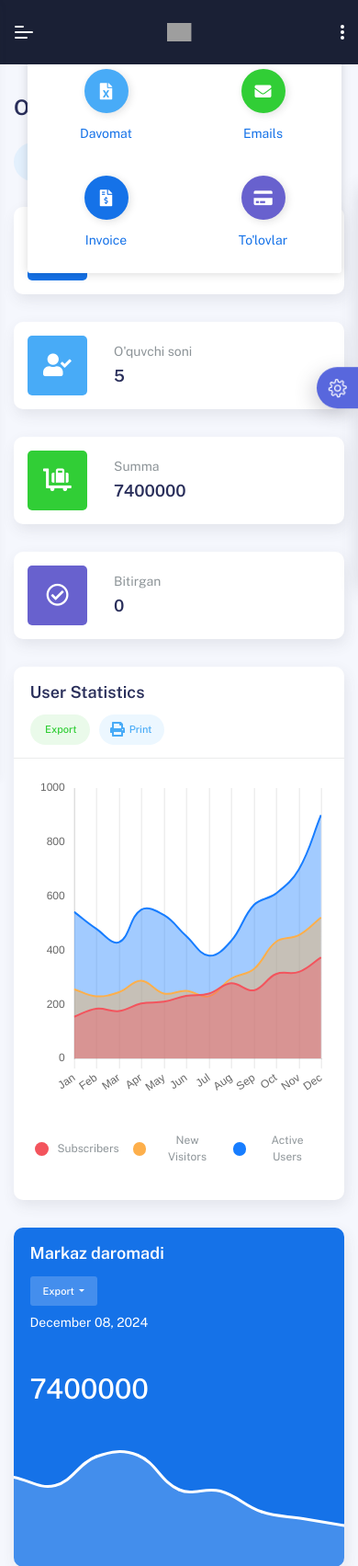
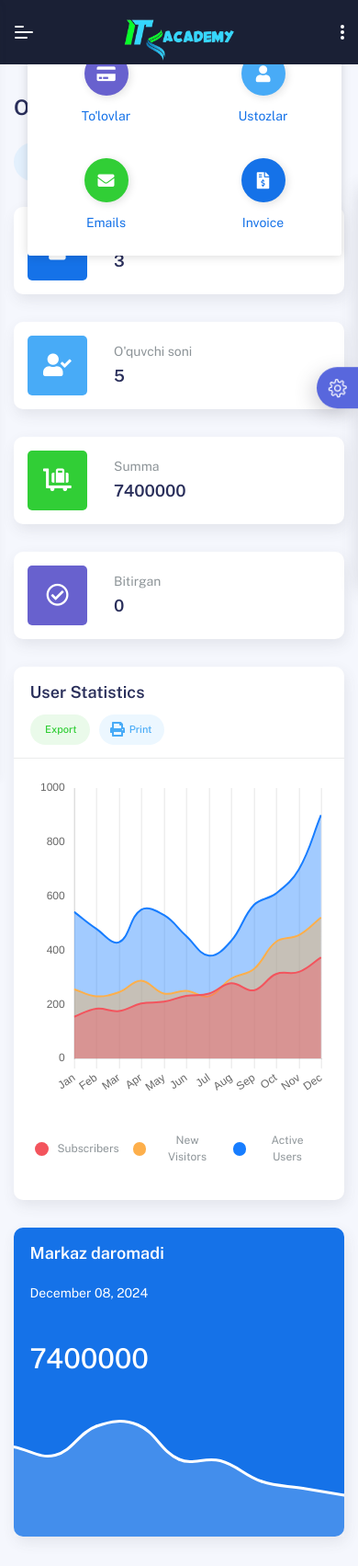
Before and after one commit to islombek-developer/CRM, a Django app: page /dashboard/ in a window 390 px wide, after a click that opens the changed part. Shown: the top 1703 px of the page at 92% size. Run offline with Django 5.2, Linux system fonts and the light colour scheme; data comes from the database, SQL or seed files in the repository; both versions use the stored data as it was after the commit; some libraries are stand-ins or nearby versions; grey boxes are pictures that could not be loaded.

Commit message:
add:logo

```diff
--- a/templates/base.html
+++ b/templates/base.html
@@ -10,7 +10,7 @@
     />
     <link
       rel="icon"
-      href="{% static 'assets/img/kaiadmin/favicon.ico' %}"
+      href="{% static 'assets/img/unco.ico' %}"
       type="image/x-icon"
     />
     <link rel="stylesheet" href="{% static 'assets/css/register.css' %}">
@@ -49,12 +49,12 @@
         <div class="sidebar-logo">
           <!-- Logo Header -->
           <div class="logo-header" data-background-color="dark">
-            <a href="index.html" class="logo">
+            <a href="#" class="logo">
               <img
-                src="{% static 'assets/img/kaiadmin/logo_light.svg' %}"
+                src="{% static 'assets/img/unco.png' %}"
                 alt="navbar brand"
                 class="navbar-brand"
-                height="20"
+                height="150"
               />
             </a>
             <div class="nav-toggle">
@@ -85,48 +85,49 @@
                 <span class="sidebar-mini-icon">
                   <i class="fa fa-ellipsis-h"></i>
                 </span>
-                <h4 class="text-section">Components</h4>
+                <h4 class="text-section">Bo'limlar</h4>
               </li>
               <li class="nav-item">
 
-                  <a href=" {% url 'group_payment'  %}"><i class="fas fa-layer-group"></i>Guruhlar</a>
+                  <a href=" {% url 'group_payment'  %}"><i class="fas fa-users"></i>Guruhlar</a>
 
+
+              </li>
+
+
+              <li class="nav-item">
+
+                  <a href="{% url 'attendance_group' %}"><i class="fas fa-calendar-check"></i>  Davomat</a>
 
               </li>
 
               <li class="nav-item">
 
-                  <a href="{% url 'teacher' %}"><i class="fas fa-pen-square"></i> O'qtuvchilar</a>
-
-
-              </li>
-              <li class="nav-item">
-
-                  <a href="{% url 'attendance_group' %}"> <i class="fas fa-table"></i> Davomat</a>
-
-              </li>
-              <li class="nav-item">
-
-                  <a href=""><i class="fas fa-map-marker-alt"></i> Profil</a>
-
-              </li>
-              <li class="nav-item">
-
                   <a href="{% url 'group_payments' %}"><i class="fa fa-credit-card"></i>  To'lovLar</a>
 
               </li>
-              <li class="nav-item">
 
-                <a href="{% url 'register' %}"><i class="fas fa-th-list"></i> Registratsiya</a>
+            <li class="nav-item">
+
+              <a href="{% url 'teacher' %}"><i class="fas fa-user"></i> O'qtuvchilar</a>
 
 
+          </li>
+            <li class="nav-item">
+              <a href=""><i class="fas fa-user-circle"></i> Profil</a>
             </li>
+            <li class="nav-item">
+
+              <a href="{% url 'register' %}"><i class="fas fa-pen-square"></i> Registratsiya</a>
+
+
+          </li>
 
 
               <li class="nav-item">
                 <a data-bs-toggle="collapse" href="#submenu">
                   <i class="fas fa-bars"></i>
-                  <p>Menu Levels</p>
+                  <p>Ma'lumotlar</p>
                   <span class="caret"></span>
                 </a>
                 <div class="collapse" id="submenu">
@@ -324,18 +325,17 @@
                   </a>
                   <div class="dropdown-menu quick-actions animated fadeIn">
                     <div class="quick-actions-header">
-                      <span class="title mb-1">Quick Actions</span>
-                      <span class="subtitle op-7">Shortcuts</span>
+                      <span class="title mb-1">Tezkor Tugmalar</span>
                     </div>
                     <div class="quick-actions-scroll scrollbar-outer">
                       <div class="quick-actions-items">
                         <div class="row m-0">
-                          <a class="col-6 col-md-4 p-0" href="#">
+                          <a class="col-6 col-md-4 p-0" href="{% url 'attendance_group' %}">
                             <div class="quick-actions-item">
                               <div class="avatar-item bg-danger rounded-circle">
                                 <i class="far fa-calendar-alt"></i>
                               </div>
-                              <span class="text">Kalendar</span>
+                              <span class="text">Davomat</span>
                             </div>
                           </a>
                           <a class="col-6 col-md-4 p-0" href="{% url 'group_payment' %}">
@@ -343,17 +343,27 @@
                               <div
                                 class="avatar-item bg-warning rounded-circle"
                               >
-                                <i class="fas fa-map"></i>
+                              <i class="fas fa-users"></i>
                               </div>
                               <span class="text">Guruhlar</span>
                             </div>
                           </a>
-                          <a class="col-6 col-md-4 p-0" href="#">
+                          <a class="col-6 col-md-4 p-0" href="{% url 'group_payments' %}">
+                            <div class="quick-actions-item">
+                              <div
+                                class="avatar-item bg-secondary rounded-circle"
+                              >
+                                <i class="fas fa-credit-card"></i>
+                              </div>
+                              <span class="text">To'lovlar</span>
+                            </div>
+                          </a>
+                          <a class="col-6 col-md-4 p-0" href="{% url 'teacher' %}">
                             <div class="quick-actions-item">
                               <div class="avatar-item bg-info rounded-circle">
-                                <i class="fas fa-file-excel"></i>
+                                <i class="fas fa-user"></i>
                               </div>
-                              <span class="text">Davomat</span>
+                              <span class="text">Ustozlar</span>
                             </div>
                           </a>
                           <a class="col-6 col-md-4 p-0" href="#">
@@ -376,16 +386,7 @@
                               <span class="text">Invoice</span>
                             </div>
                           </a>
-                          <a class="col-6 col-md-4 p-0" href="{% url 'group_payments' %}">
-                            <div class="quick-actions-item">
-                              <div
-                                class="avatar-item bg-secondary rounded-circle"
-                              >
-                                <i class="fas fa-credit-card"></i>
-                              </div>
-                              <span class="text">To'lovlar</span>
-                            </div>
-                          </a>
+
                         </div>
                       </div>
                     </div>
--- a/users/forms.py
+++ b/users/forms.py
@@ -17,7 +17,7 @@ class StudentForm(forms.ModelForm):
 
     class Meta:
         model = Student
-        fields = ['first_name', 'last_name', 'phone']
+        fields = ['first_name', 'last_name', 'phone','phone2']
 
     def save(self, commit=True):
         instance = super().save(commit=False)
--- a/users/templates/users/dashboard.html
+++ b/users/templates/users/dashboard.html
@@ -139,28 +139,7 @@
             <div class="card-head-row">
               <div class="card-title">Markaz daromadi</div>
               <div class="card-tools">
-                <div class="dropdown">
-                  <button
-                    class="btn btn-sm btn-label-light dropdown-toggle"
-                    type="button"
-                    id="dropdownMenuButton"
-                    data-bs-toggle="dropdown"
-                    aria-haspopup="true"
-                    aria-expanded="false"
-                  >
-                    Export
-                  </button>
-                  <div
-                    class="dropdown-menu"
-                    aria-labelledby="dropdownMenuButton"
-                  >
-                    <a class="dropdown-item" href="#">Action</a>
-                    <a class="dropdown-item" href="#">Another action</a>
-                    <a class="dropdown-item" href="#"
-                      >Something else here</a
-                    >
-                  </div>
-                </div>
+
               </div>
             </div>
             <div class="card-category">{{ date_range }}</div>
```
Also changed, not shown: users/models.py (+10 -52 lines), users/templates/users/student.html (+10 -1 lines), db.sqlite3, static/assets/img/unco.ico (added), static/assets/img/unco.png (added), users/migrations/0010_alter_student_phone.py (added), users/migrations/0011_student_phone2.py (added).
